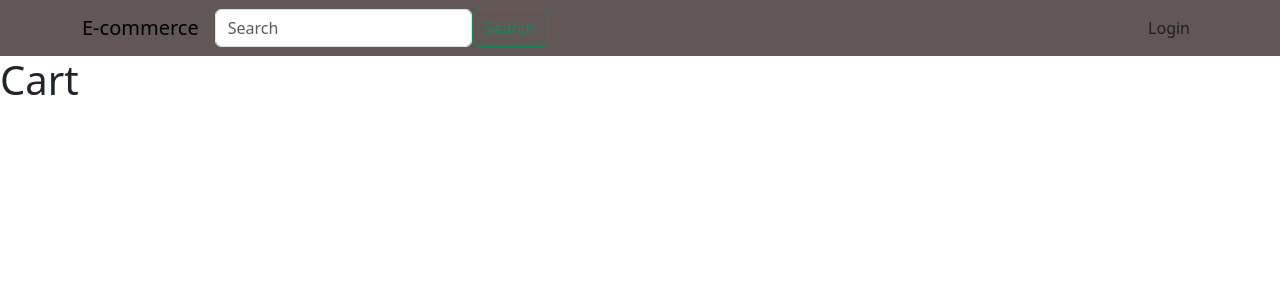
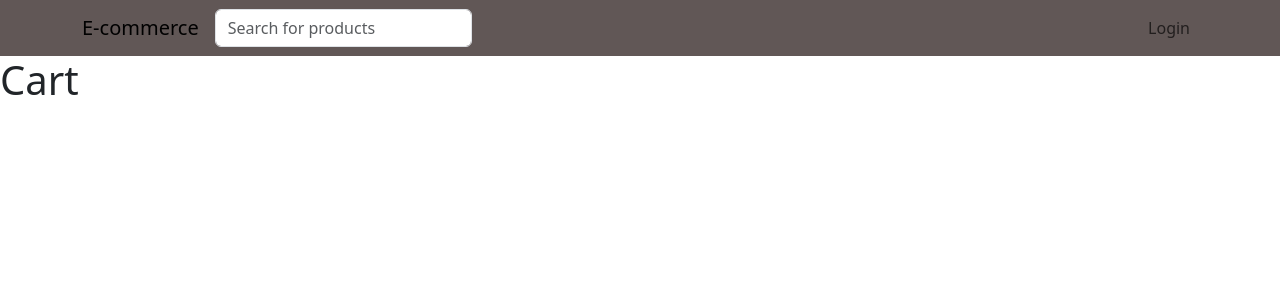
Before and after one commit to food0903/e-commerce-, a React (Create React App) app: page /cart in a window 1280 px wide. Shown: the top 300 px of the page. Built offline with nearby package versions, Linux system fonts and the light colour scheme.

Commit message:
search bar prototype

```diff
--- a/src/component/Navbar.js
+++ b/src/component/Navbar.js
@@ -1,23 +1,40 @@
-import React, { useEffect } from 'react';
-import { Container, Nav, Navbar, Form, FormControl, Button } from 'react-bootstrap';
+import React, { useEffect, useState } from 'react';
+import { Container, Nav, Navbar, Form, FormControl } from 'react-bootstrap';
 import { MdOutlineShoppingCart } from "react-icons/md";
 import { FaRegUser } from "react-icons/fa6";
 import { Link } from 'react-router-dom';
 import Dropdown from 'react-bootstrap/Dropdown';
 
 function CustomNavbar({ isLoggedIn, setIsLoggedIn }) {
+  const [query, setQuery] = useState('');
+  const [filteredItems, setFilteredItems] = useState([]);
+
   const handleLogout = () => {
     localStorage.removeItem('token');
     setIsLoggedIn(false);
     window.location.href = '/';
   };
 
+  const handleSearchItem =(item) =>{
+    localStorage.setItem("searchedItem", JSON.stringify(item));
+  }
+
   useEffect(() => {
-    const token = localStorage.getItem('token');
-    if (token && !isLoggedIn) {
-      setIsLoggedIn(true);
-    }
-  }, [isLoggedIn, setIsLoggedIn]);
+    const searchProducts = async () => {
+        const response = await fetch(`https://dummyjson.com/products/search?q=${query}`);
+        const data = await response.json();
+        setFilteredItems(data.products);
+
+    };
+      if (query.trim() !== '') {
+        searchProducts();
+      } else {
+        setFilteredItems([]);
+      }
+
+  }, [query]);
+
+
 
   return (
     <Navbar style={{ backgroundColor: '#615756' }} expand="lg">
@@ -25,14 +42,24 @@ function CustomNavbar({ isLoggedIn, setIsLoggedIn }) {
         <Navbar.Brand as={Link} to="/">E-commerce</Navbar.Brand>
         <Navbar.Toggle aria-controls="basic-navbar-nav" />
         <Navbar.Collapse id="basic-navbar-nav" className="justify-content-end">
-          <Form className="d-flex">
+          <Form className="d-flex position-relative">
             <FormControl
               type="search"
-              placeholder="Search"
-              className="mr-2"
+              placeholder="Search for products"
+              className="mr-2 search-input"
               aria-label="Search"
+              value={query}
+              onChange={e => setQuery(e.target.value)}
             />
-            <Button variant="outline-success">Search</Button>
+            {filteredItems.length > 0 && (
+              <div className="position-absolute bg-white p-2 mt-1" style={{ zIndex: 1000, top: 'calc(100% + 10px)', left: 0, width: '100%' }}>
+                <ul className="list-unstyled m-0 p-0">
+                  {filteredItems.map(item => (
+                    <li key={item.id} className="mb-2" onClick={() => handleSearchItem(item)}>{item.title}</li>
+                  ))}
+                </ul>
+              </div>
+            )}
           </Form>
           <Nav className="ms-auto">
             {isLoggedIn ? (
--- a/src/pages/Home.js
+++ b/src/pages/Home.js
@@ -33,6 +33,7 @@ function HomePage() {
     setCurrentSlide(index); // Update the current slide index
   };
 
+
   const settings = {
     dots: true,
     infinite: true,
```
